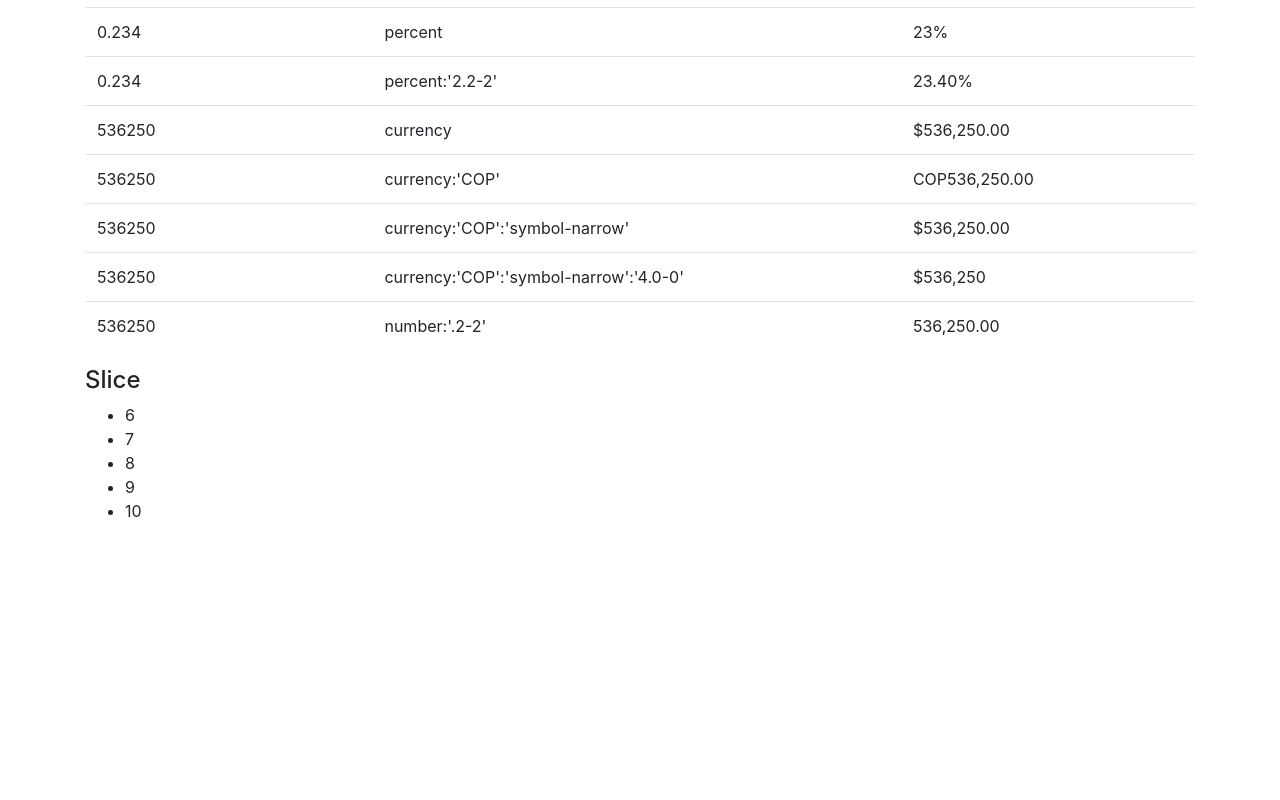
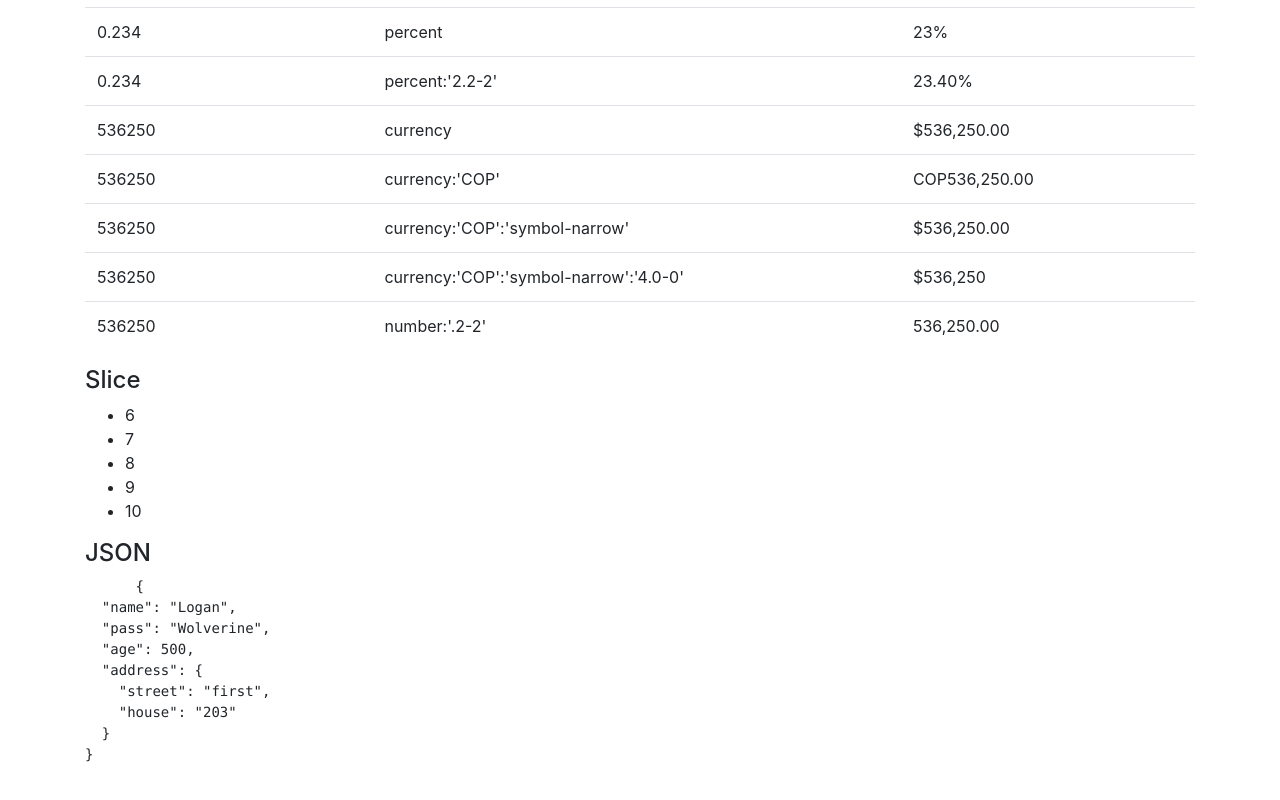
Before and after one commit to jonnyalexbh/angular-from-zero-to-expert, an Angular app in the folder pipes/: page / in a window 1280 px wide. Shown: the part 442-1242 px from the top of the page. Before the commit the page ends 981 px from the top, so only its background shows below. Built offline with nearby package versions, Linux system fonts and the light colour scheme.

Commit message:
Json Pipe

```diff
--- a/pipes/src/app/app.component.html
+++ b/pipes/src/app/app.component.html
@@ -87,4 +87,9 @@
     </li>
   </ul>
 
+  <h4>JSON</h4>
+  <pre>
+      {{ hero | json }}
+  </pre>
+
 </div>
--- a/pipes/src/app/app.component.ts
+++ b/pipes/src/app/app.component.ts
@@ -12,4 +12,15 @@ export class AppComponent {
   PI = Math.PI;
   a = 0.234;
   salary = 536250;
+
+  hero = {
+    name: 'Logan',
+    pass: 'Wolverine',
+    age: 500,
+    address: {
+      street: 'first',
+      house: '203'
+    }
+  };
+
 }
```
